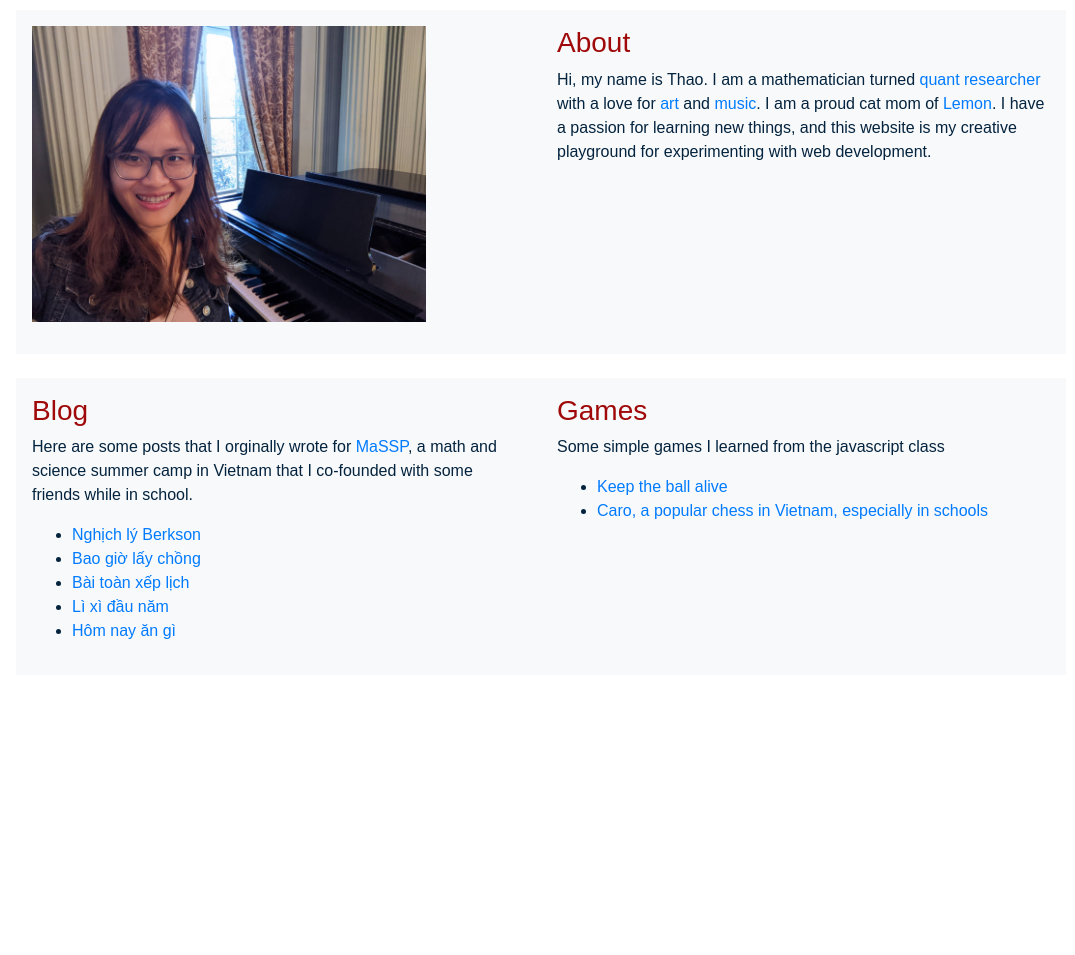
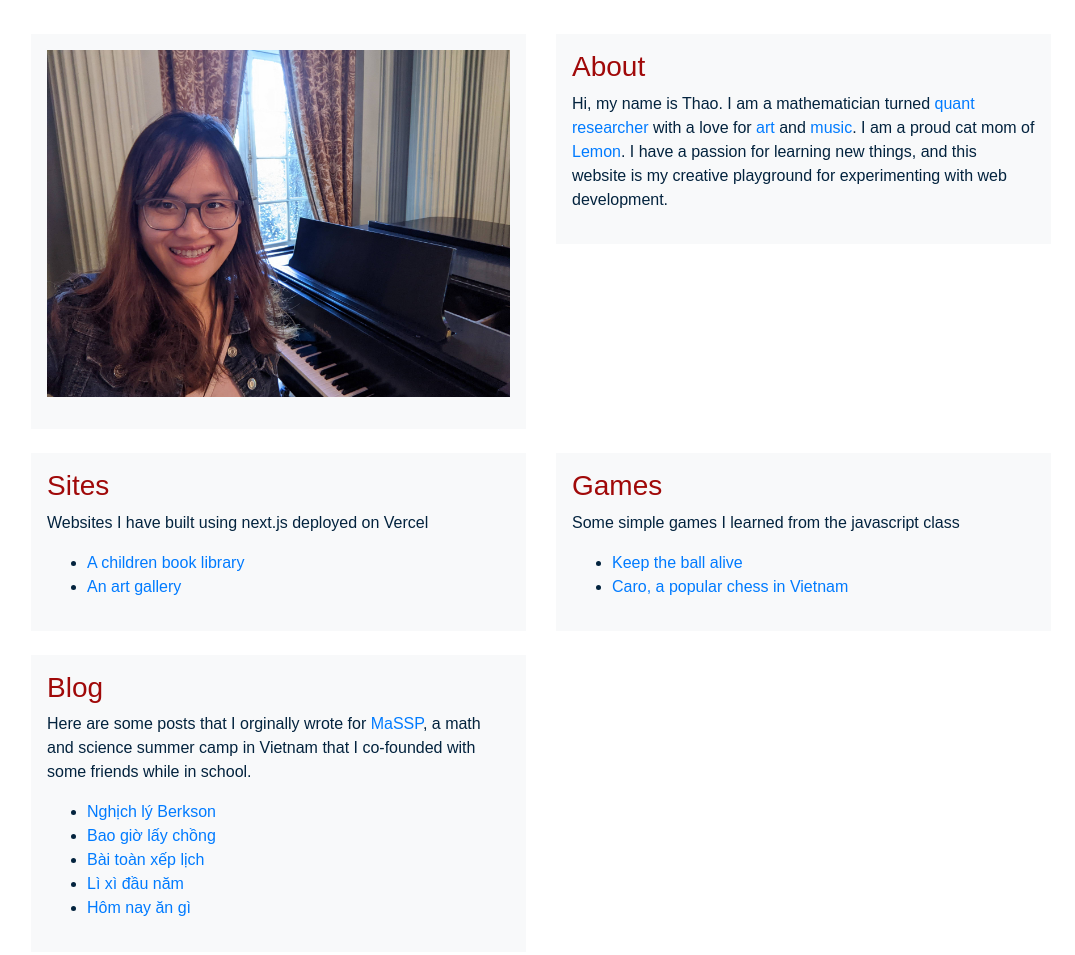
Before and after one commit to thaodtt/thaodtt.github.io, a plain HTML site: page index.html in a window 1280 px wide. Shown: the whole page, without its empty margins (99-1174 px from the left). Before the commit the page ends 800 px from the top, so only its background shows below. Drawn offline with nearby package versions, Linux system fonts and the light colour scheme.

Commit message:
Add sites section

```diff
--- a/index.html
+++ b/index.html
@@ -8,13 +8,16 @@
 </head>
 <body>
   <div class="container">
-    <div class="row custom-margin">
-      <div class="col-12 col-md-6 bg-light p-3">
+    <div class="row custom-margin mt-4">
+      <div class="col-12 col-md-6">
+        <div class="bg-light p-3">
         <figure>
-              <img src="thao.jpg" alt="photo of Thao" display="block" width="80%">
+          <img src="thao.jpg" alt="photo of Thao" class="img-fluid d-block w-100">
         </figure>
       </div>
-      <div class="col-12 col-md-6 bg-light p-3">
+      </div>
+      <div class="col-12 col-md-6">
+        <div class="bg-light p-3">
           <h3><span>About</span></h3>
           <p>Hi, my name is Thao.
               I am a mathematician turned <a href="https://www.linkedin.com/in/thao-do-280307127">quant researcher</a> with a love for
@@ -24,8 +27,32 @@
               I have a passion for learning new things, and this website is my creative playground for experimenting with web development.</p>
         </div>
       </div>
+    </div>
     <div class="row custom-margin mt-4">
-      <div class="col-12 col-md-6 bg-light p-3">
+      <div class="col-12 col-md-6">
+        <div class="bg-light p-3">
+        <h3><span>Sites</span></h3>
+        <p>Websites I have built using next.js deployed on Vercel</p>
+        <ul>
+          <li><a href="https://reader-frontend.vercel.app/">A children book library</a></li>
+          <li><a href="https://unique-handcrafted-gifting-solutions.vercel.app/">An art gallery</a></li>
+        </ul>
+      </div>
+    </div>
+      <div class="col-12 col-md-6">
+        <div class="bg-light p-3">
+          <h3><span>Games</span></h3>
+          <p>Some simple games I learned from the javascript class</p>
+          <ul>
+              <li><a href="ball_game/ball_game.html">Keep the ball alive</a></li>
+              <li><a href="https://thaodtt.github.io/caro/">Caro, a popular chess in Vietnam</a></li>
+          </ul>
+      </div>
+      </div>
+    </div>
+    <div class="row custom-margin mt-4">
+      <div class="col-12 col-md-6">
+        <div class="bg-light p-3">
         <h3><span>Blog</span></h3>
         <p>Here are some posts that I orginally wrote for <a href="https://www.masspvn.org/en">MaSSP</a>, a math and science summer camp in Vietnam that I co-founded with some friends while in school.</p>
         <ul>
@@ -36,13 +63,6 @@
             <li><a href="blog/hom_nay_an_gi.html">Hôm nay ăn gì</a></li>
         </ul>
       </div>
-      <div class="col-12 col-md-6 bg-light p-3">
-          <h3><span>Games</span></h3>
-          <p>Some simple games I learned from the javascript class</p>
-          <ul>
-              <li><a href="ball_game/ball_game.html">Keep the ball alive</a></li>
-              <li><a href="https://thaodtt.github.io/caro/">Caro, a popular chess in Vietnam, especially in schools</a></li>
-          </ul>
       </div>
     </div>
   </div>
```
Lines whose indentation alone changed are shown as unchanged.
